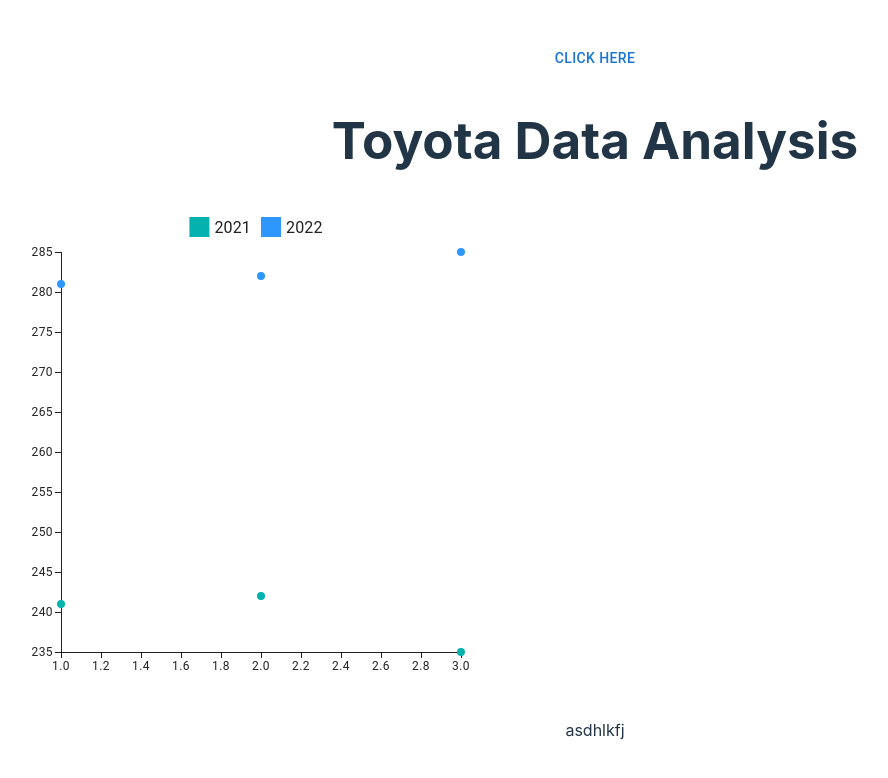
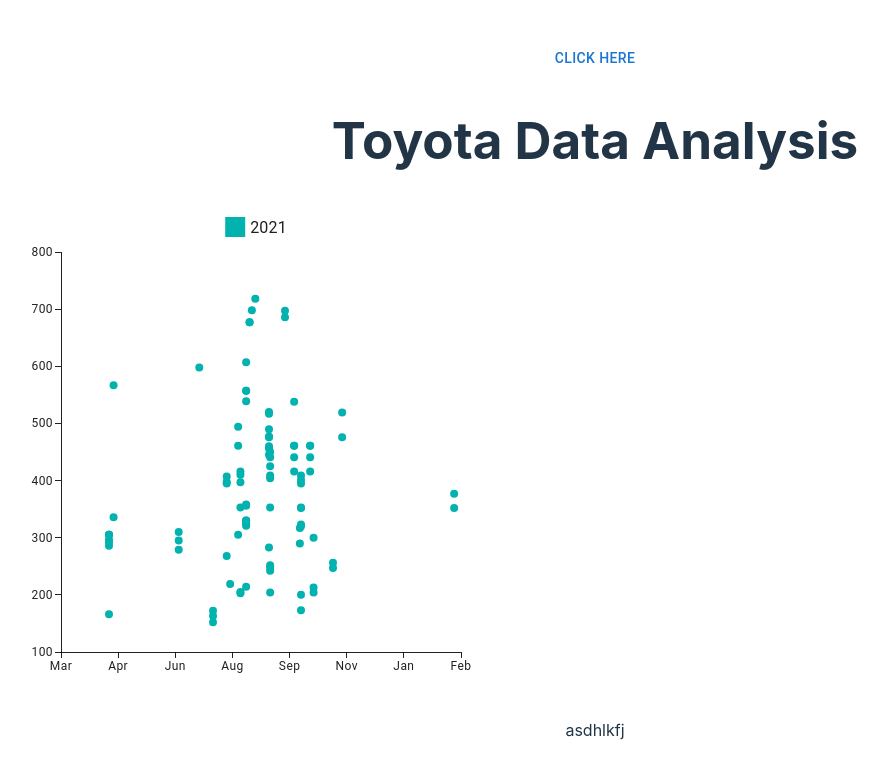
Before and after one commit to ymmot239/HackUTD-RippleEffect, a React (Vite) app: page / in a window 1280 px wide. Shown: the top 778 px of the page, without its empty margins (45-933 px from the left). Built offline with nearby package versions, Linux system fonts and the light colour scheme.

Commit message:
Updated graph
Updated the scatter chart to allow for filtering data points

```diff
--- a/src/ClientData.tsx
+++ b/src/ClientData.tsx
@@ -220,9 +220,9 @@
         field: filterTypes,
         value: string,
     ): cars[] {
-        let final: cars[] = [];
+        const final: cars[] = [];
         for (let x of data) {
-            if (x[field] === value) {
+            if (x[field]===value) {
                 final.push(x);
             }
         }
--- a/src/pages/Home.tsx
+++ b/src/pages/Home.tsx
@@ -4,7 +4,11 @@
     return (
         <>
             <h1>Toyota Data Analysis</h1>
-            <Graph />
+            <Graph
+                year={2021}
+                field="Mfr Name"
+                value="Toyota"
+            />
             <p>asdhlkfj</p>
         </>
     );
--- a/src/widgets/Graph.tsx
+++ b/src/widgets/Graph.tsx
@@ -1,8 +1,13 @@
-import { ScatterChart } from "@mui/x-charts";
-import data from "../sample_data.json";
-import { ClientData } from "../ClientData";
+import { ScatterChart, ScatterValueType } from "@mui/x-charts";
+import { ClientData, filterTypes } from "../ClientData";
 
-export function Graph(): JSX.Element {
+export interface graphProps{
+    year:number,
+    field: filterTypes,
+    value: string,
+}
+
+export function Graph(props:graphProps): JSX.Element {
     //const data2 = Object.values(data[2021]);
 
     /*
@@ -23,6 +28,8 @@
         />
       );
     */
+
+      /*
     console.log(
         ClientData.filterData(
             ClientData.getDataByYear(2021),
@@ -46,4 +53,59 @@
             height={500}
         />
     );
+    */
+
+    const data = ClientData.filterData(
+        ClientData.getDataByYear(props.year),
+        props.field,
+        props.value
+    );
+
+    const valueFormatter = (value:ScatterValueType|undefined) => `${value?.id}`;
+
+    return (
+        <ScatterChart
+            xAxis={[
+                {
+                    valueFormatter: (a,c) => {
+                        c;
+                        const jsDate = ExcelDateToJSDate(a);
+                        return jsDate.toUTCString().slice(8,11);
+
+                    }
+                }
+            ]}
+            series={[{
+                label:props.year.toString(),
+                data:data.map((v) => ({
+                    x:v["Release Date"],
+                    y:v["City CO2 Rounded Adjusted"],
+                    id:v["Division"]+" " + v["Carline"]+" " + v["Verify Mfr Cd"]+" " + v["Index (Model Type Index)"]
+                })),
+                valueFormatter
+            }]
+            }
+            width={500}
+            height={500}
+        />
+    );
 }
+
+function ExcelDateToJSDate(serial:number) {
+    var utc_days  = Math.floor(serial - 25569);
+    var utc_value = utc_days * 86400;
+    var date_info = new Date(utc_value * 1000);
+
+    var fractional_day = serial - Math.floor(serial) + 0.0000001;
+
+    var total_seconds = Math.floor(86400 * fractional_day);
+
+    var seconds = total_seconds % 60;
+
+    total_seconds -= seconds;
+
+    var hours = Math.floor(total_seconds / (60 * 60));
+    var minutes = Math.floor(total_seconds / 60) % 60;
+
+    return new Date(date_info.getFullYear(), date_info.getMonth(), date_info.getDate(), hours, minutes, seconds);
+ }
```
